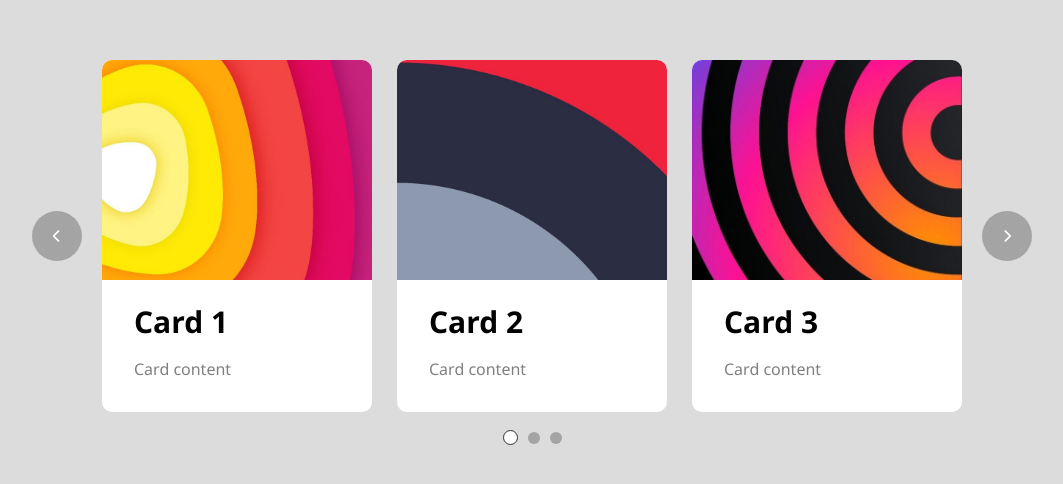
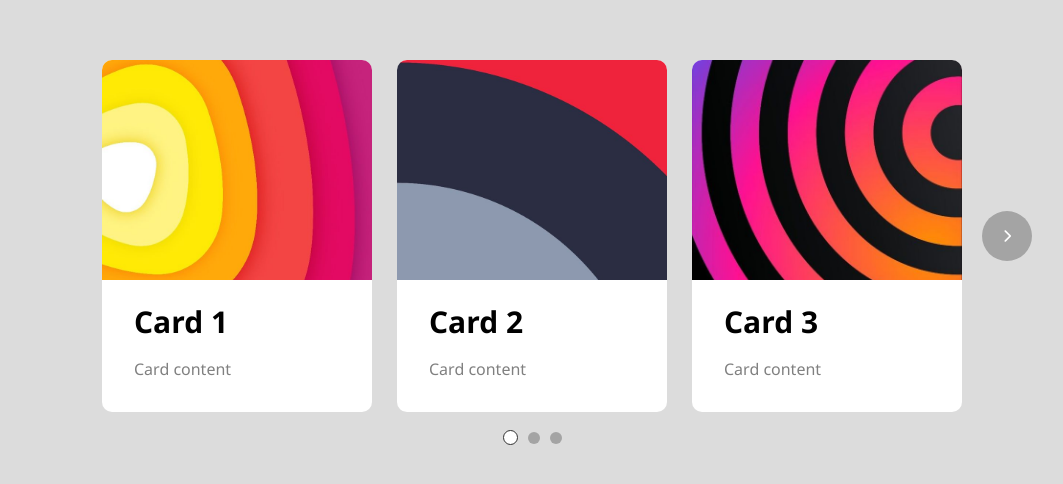
Before and after one commit to TommasoCocco/carousel-vue, a Vue app: page / in a window 1280 px wide. Shown: the part 164-648 px from the top of the page, without its empty margins (108-1171 px from the left). Built offline with nearby package versions, Linux system fonts and the light colour scheme.

Commit message:
update loop and vite config

```diff
--- a/src/App.vue
+++ b/src/App.vue
@@ -63,7 +63,7 @@ const nextSlide = () => {
 
 
 <template>
-  <Carousel @prev-slide="prevSlide" @next-slide="nextSlide" :cards loop></Carousel>
+  <Carousel @prev-slide="prevSlide" @next-slide="nextSlide" :cards></Carousel>
 
 </template>
 
--- a/vite.config.ts
+++ b/vite.config.ts
@@ -8,7 +8,7 @@ import vueJsx from '@vitejs/plugin-vue-jsx'
 export default defineConfig((config) => {
   return {
     base: config.mode === 'development' ? '/' : '/carousel-vue/',
-    // publicDir: '/carousel-vue/',
+    // publicDir:  '/carousel-vue/',
     plugins: [
       vue(),
       vueJsx(),
```
